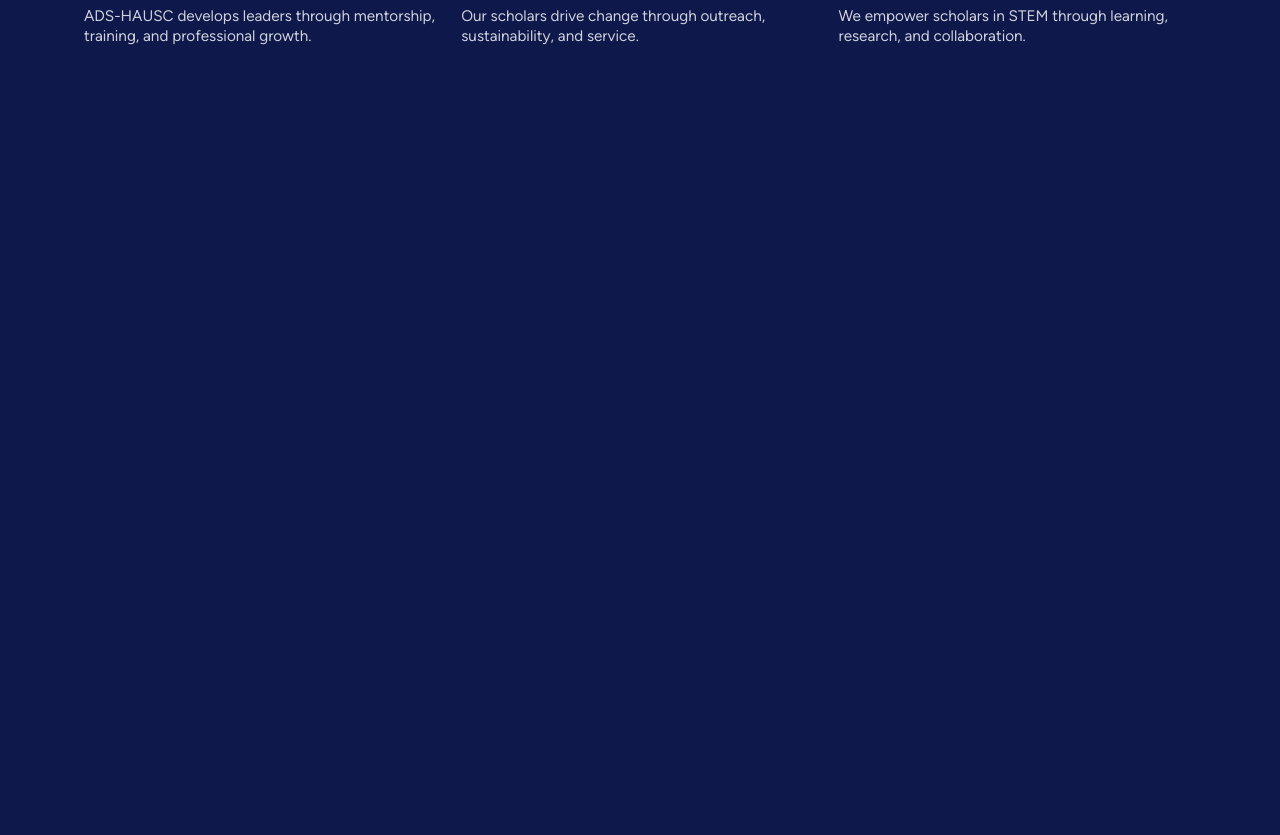
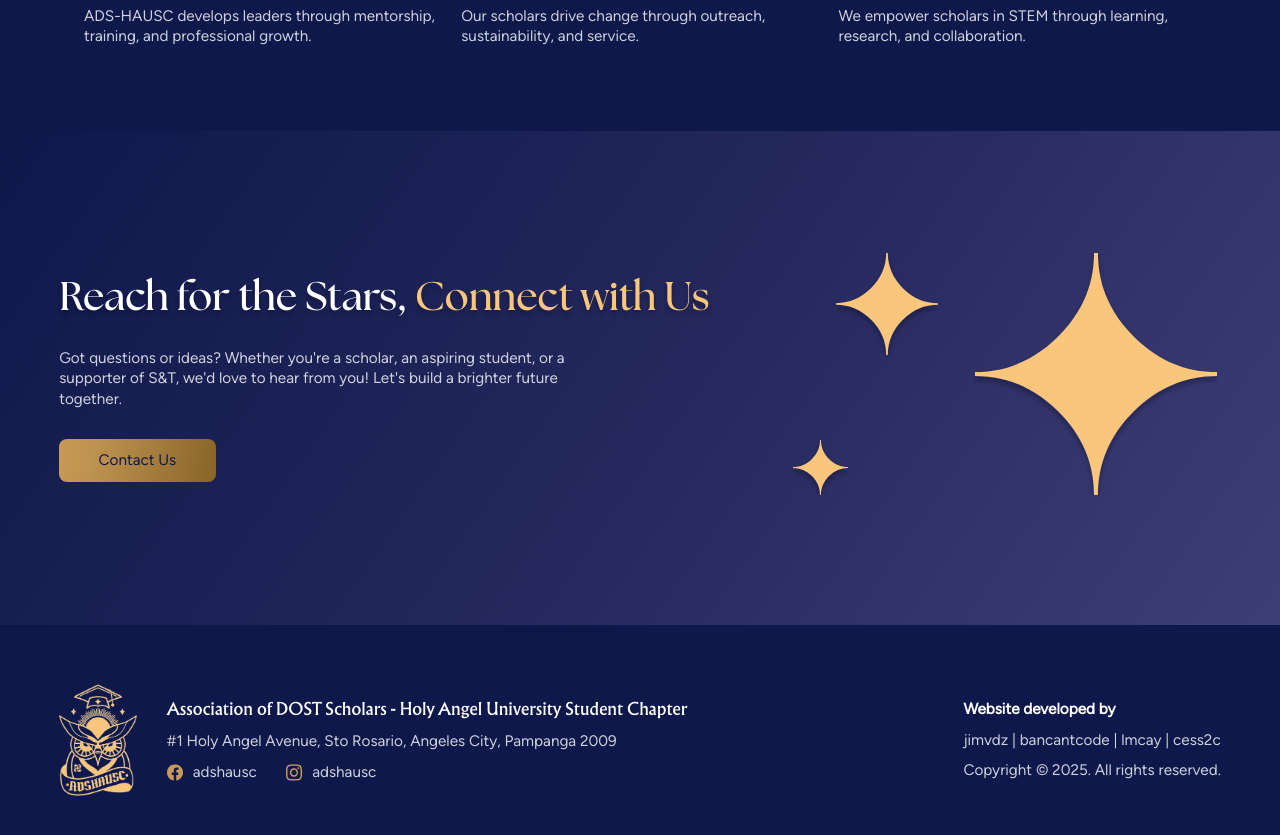
Before and after one commit to ADS-HAUSC/iskolink, an Angular app in the folder client/: page /activities in a window 1280 px wide. Shown: the part 3768-4603 px from the top of the page. Before the commit the page ends 3899 px from the top, so only its background shows below. Built offline with nearby package versions, Linux system fonts and the light colour scheme.

Commit message:
added contact cta and footer

```diff
--- a/client/src/app/about/about.component.html
+++ b/client/src/app/about/about.component.html
@@ -99,6 +99,7 @@
         </div>
     </section>
 
+    <!-- About Call to Action (CTA) -->
     <section class="home-section lg:flex-row-reverse lg:gap gradient justify-between">
         <img class="w-1/2 sm:3/8 mt-xl lg:m-auto" src="images/stars-cta.svg" alt="Stars">
         <div class="flex flex-col items-start gap-md justify-center mb-xl lg:my-xl">
--- a/client/src/app/activities/activities.component.html
+++ b/client/src/app/activities/activities.component.html
@@ -240,9 +240,47 @@
     </div>
   </section>
 
-  <!-- CONTACT CALL TO ACTION -->
-  <section></section>
+  <!-- About Call to Action (CTA) -->
+  <section class="home-section lg:flex-row-reverse lg:gap gradient justify-between">
+    <img class="w-1/2 sm:3/8 mt-xl lg:m-auto" src="images/stars-cta.svg" alt="Stars">
+    <div class="flex flex-col items-start gap-md justify-center mb-xl lg:my-xl">
+        <h1>Reach for the Stars, <span>Connect with Us</span></h1>
+        <p class="w-3/4">
+            Got questions or ideas? Whether you're a scholar, an aspiring student, or a supporter of
+            S&T, we'd love to hear from you! Let's build a brighter future together.
+        </p>
+        <a routerLink="/contact" class="btn-full-gradient">Contact Us</a>
+    </div>
+  </section>
 
-  <!-- FOOTER -->
-  <footer></footer>
+  <!-- Footer -->
+  <footer class="flex flex-col lg:flex-row justify-between gap-md px-sm sm:px-lg lg:px-xl py-2xl sm:py-xl items-center">
+      <div class="flex flex-col sm:flex-row gap-md items-center text-center sm:text-start">
+          <img class="h-28" src="images/adshausc-logo-owl.png" alt="ADS-HAUSC Logo">
+          <div class="flex flex-col gap-2xs">
+              <h4>Association of DOST Scholars - Holy Angel University Student Chapter</h4>
+              <p>#1 Holy Angel Avenue, Sto Rosario, Angeles City, Pampanga 2009</p>
+              <div class="flex flex-row gap-md justify-center sm:justify-start">
+                  <a href="https://www.facebook.com/adshausc" target="_blank" class="flex flex-row h-fit gap-2xs">
+                      <img src="images/fb-icon.svg" alt="Facebook Icon">
+                      <p>adshausc</p>
+                  </a>
+                  <a href="https://www.instagram.com/adshausc" target="_blank" class="flex flex-row h-fit gap-2xs">
+                      <img src="images/ig-icon.svg" alt="Instagram Icon">
+                      <p>adshausc</p>
+                  </a>
+              </div>
+          </div>
+      </div>
+      <div class="flex flex-col gap-2xs text-center lg:text-start">
+          <p class="opacity-100 font-bold">Website developed by</p>
+          <p>
+              <a href="https://github.com/jimvdz">jimvdz</a> |
+              <a href="https://github.com/bancantcode">bancantcode</a> |
+              <a href="https://github.com/lmcay">lmcay</a> |
+              <a href="https://github.com/cess2c">cess2c</a></p>
+          <p>Copyright &copy; 2025. All rights reserved.</p>
+      </div>
+  </footer>
+
 </main>
--- a/client/src/app/contact/contact.component.html
+++ b/client/src/app/contact/contact.component.html
@@ -115,6 +115,33 @@
     </section>
 
     <!-- FOOTER -->
-    <footer></footer>
+    <footer class="flex flex-col lg:flex-row justify-between gap-md px-sm sm:px-lg lg:px-xl py-2xl sm:py-xl items-center">
+        <div class="flex flex-col sm:flex-row gap-md items-center text-center sm:text-start">
+            <img class="h-28" src="images/adshausc-logo-owl.png" alt="ADS-HAUSC Logo">
+            <div class="flex flex-col gap-2xs">
+                <h4>Association of DOST Scholars - Holy Angel University Student Chapter</h4>
+                <p>#1 Holy Angel Avenue, Sto Rosario, Angeles City, Pampanga 2009</p>
+                <div class="flex flex-row gap-md justify-center sm:justify-start">
+                    <a href="https://www.facebook.com/adshausc" target="_blank" class="flex flex-row h-fit gap-2xs">
+                        <img src="images/fb-icon.svg" alt="Facebook Icon">
+                        <p>adshausc</p>
+                    </a>
+                    <a href="https://www.instagram.com/adshausc" target="_blank" class="flex flex-row h-fit gap-2xs">
+                        <img src="images/ig-icon.svg" alt="Instagram Icon">
+                        <p>adshausc</p>
+                    </a>
+                </div>
+            </div>
+        </div>
+        <div class="flex flex-col gap-2xs text-center lg:text-start">
+            <p class="opacity-100 font-bold">Website developed by</p>
+            <p>
+                <a href="https://github.com/jimvdz">jimvdz</a> |
+                <a href="https://github.com/bancantcode">bancantcode</a> |
+                <a href="https://github.com/lmcay">lmcay</a> |
+                <a href="https://github.com/cess2c">cess2c</a></p>
+            <p>Copyright &copy; 2025. All rights reserved.</p>
+        </div>
+    </footer>
 
 </main>
```
